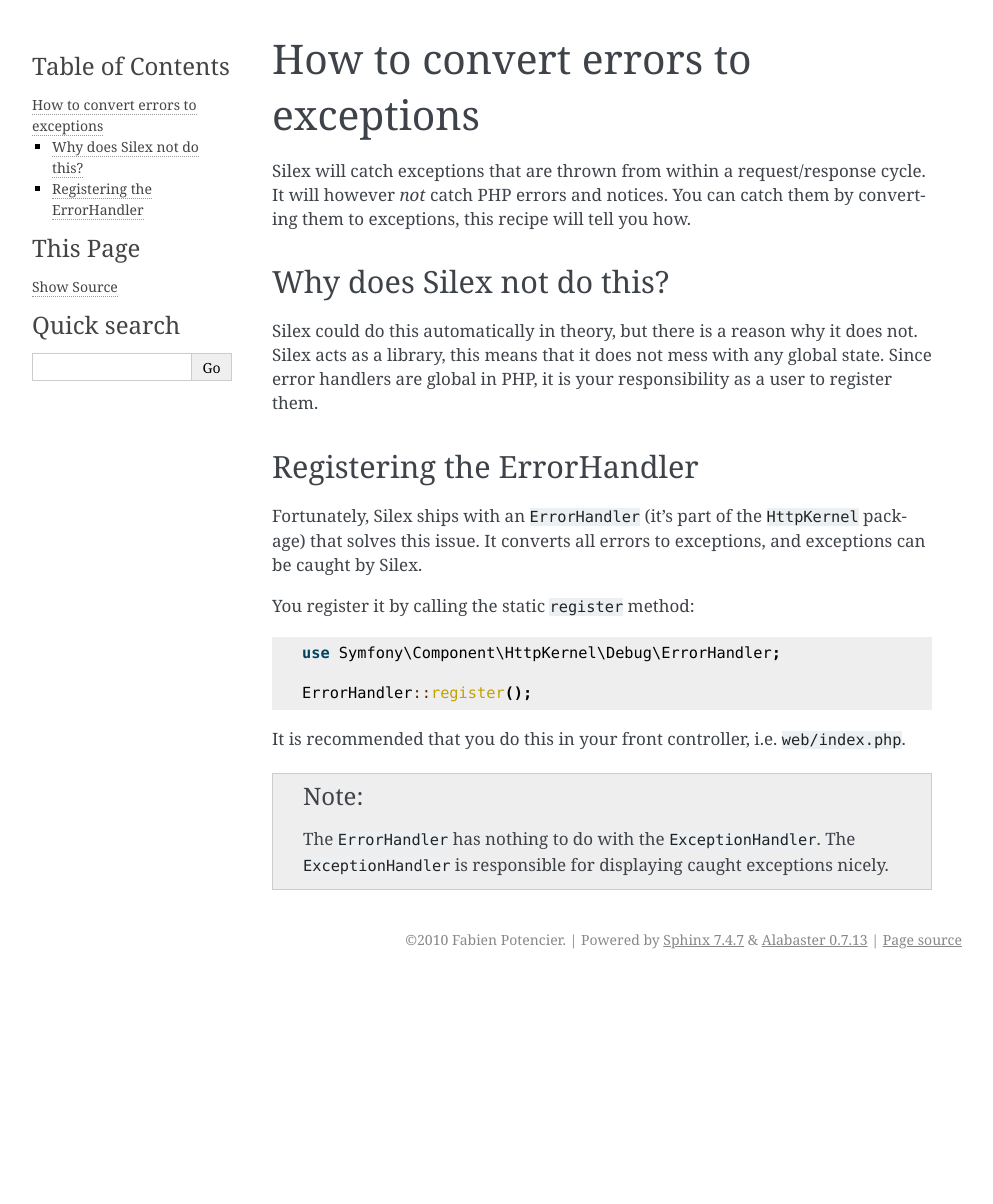
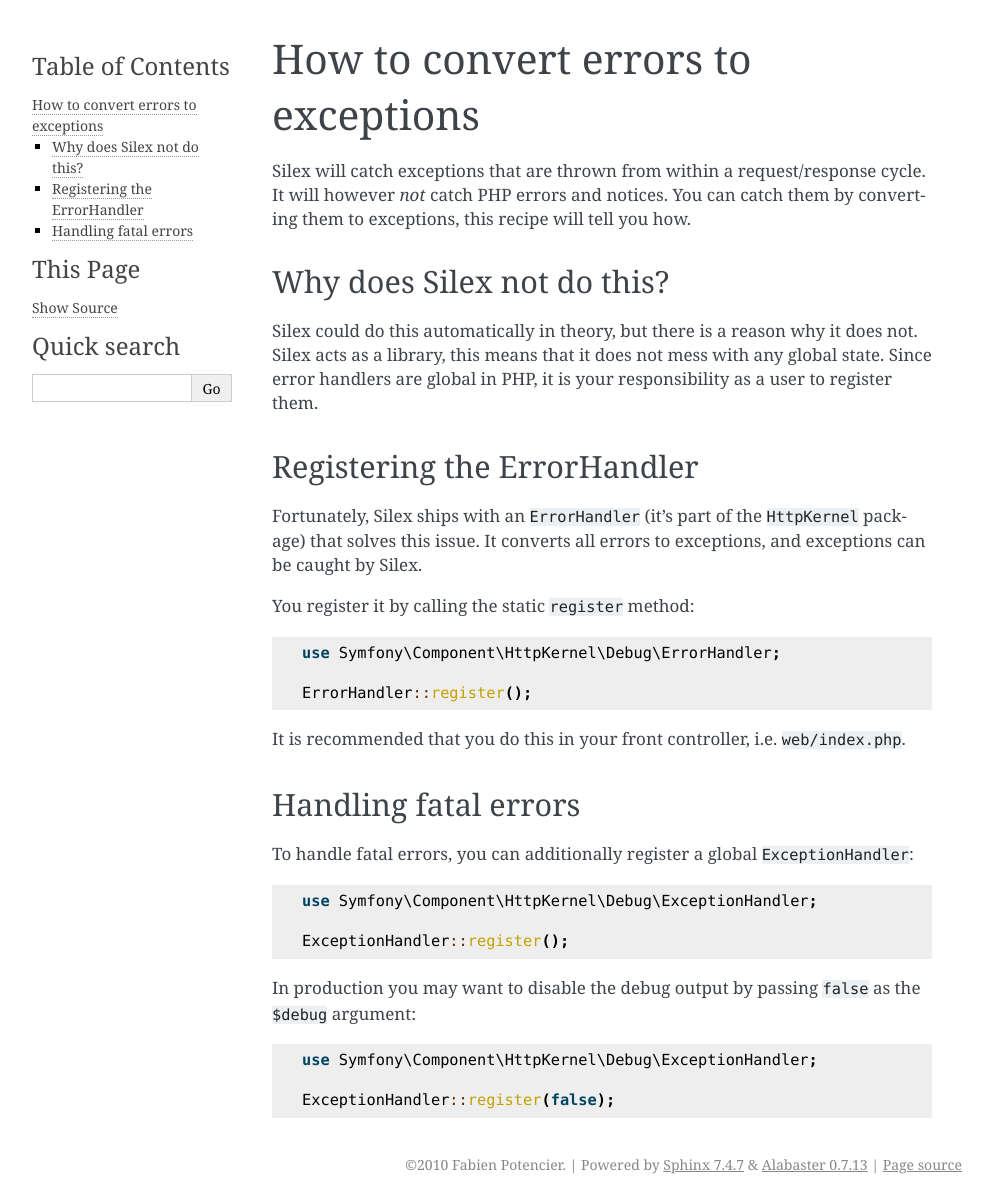
Before and after one commit to silexphp/Silex, a Sphinx documentation site: the page built from doc/cookbook/error_handler.rst, in a window 1280 px wide. Shown: the whole page, without its empty margins (148-1141 px from the left). Built offline with Sphinx 7.4.7, drawn with Linux system fonts in a browser that asks for light colours; before the commit the page ends 979 px from its top, so only the background shows below that.

Commit message:
Add note on how to handle fatal errors, as per mailing list

```diff
--- a/doc/cookbook/error_handler.rst
+++ b/doc/cookbook/error_handler.rst
@@ -29,8 +29,19 @@
 It is recommended that you do this in your front controller, i.e.
 ``web/index.php``.
 
-.. note::
+Handling fatal errors
+---------------------
 
-    The ``ErrorHandler`` has nothing to do with the ``ExceptionHandler``. The
-    ``ExceptionHandler`` is responsible for displaying caught exceptions
-    nicely.
+To handle fatal errors, you can additionally register a global
+``ExceptionHandler``::
+
+    use Symfony\Component\HttpKernel\Debug\ExceptionHandler;
+
+    ExceptionHandler::register();
+
+In production you may want to disable the debug output by passing ``false`` as
+the ``$debug`` argument::
+
+    use Symfony\Component\HttpKernel\Debug\ExceptionHandler;
+
+    ExceptionHandler::register(false);
```
